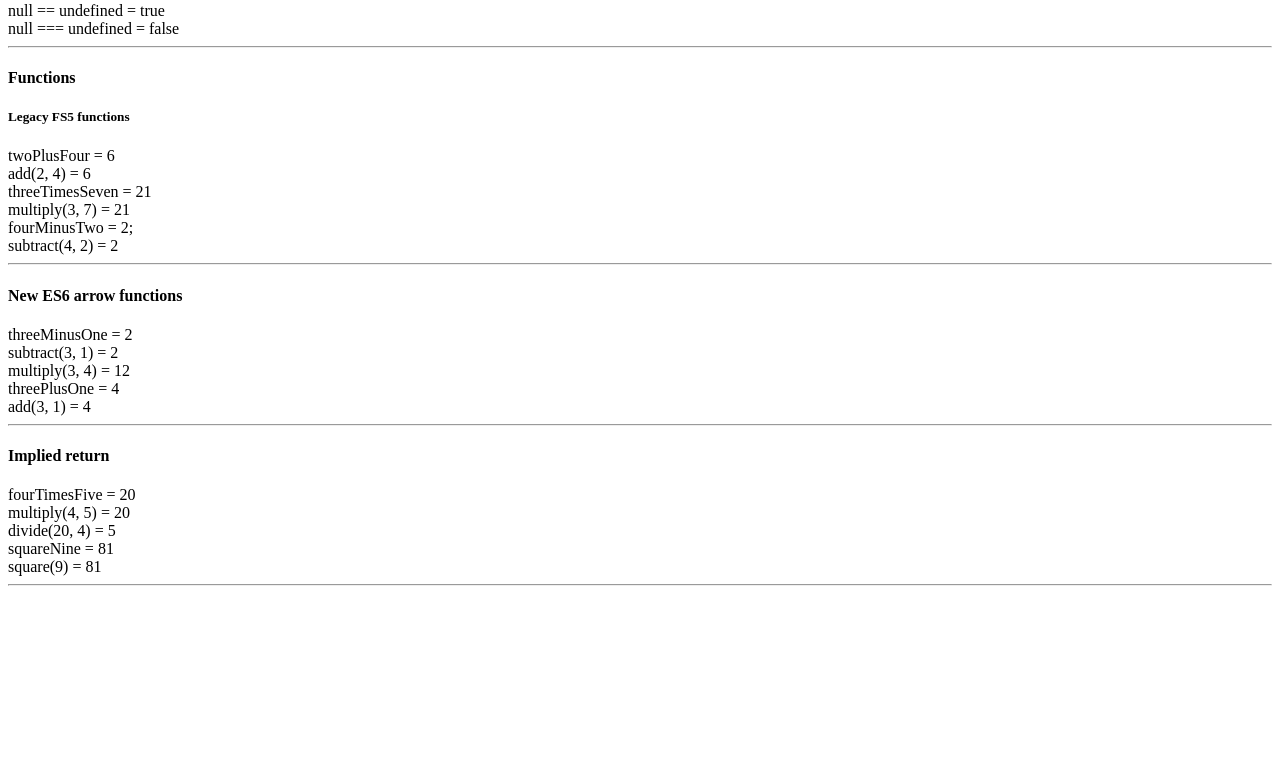
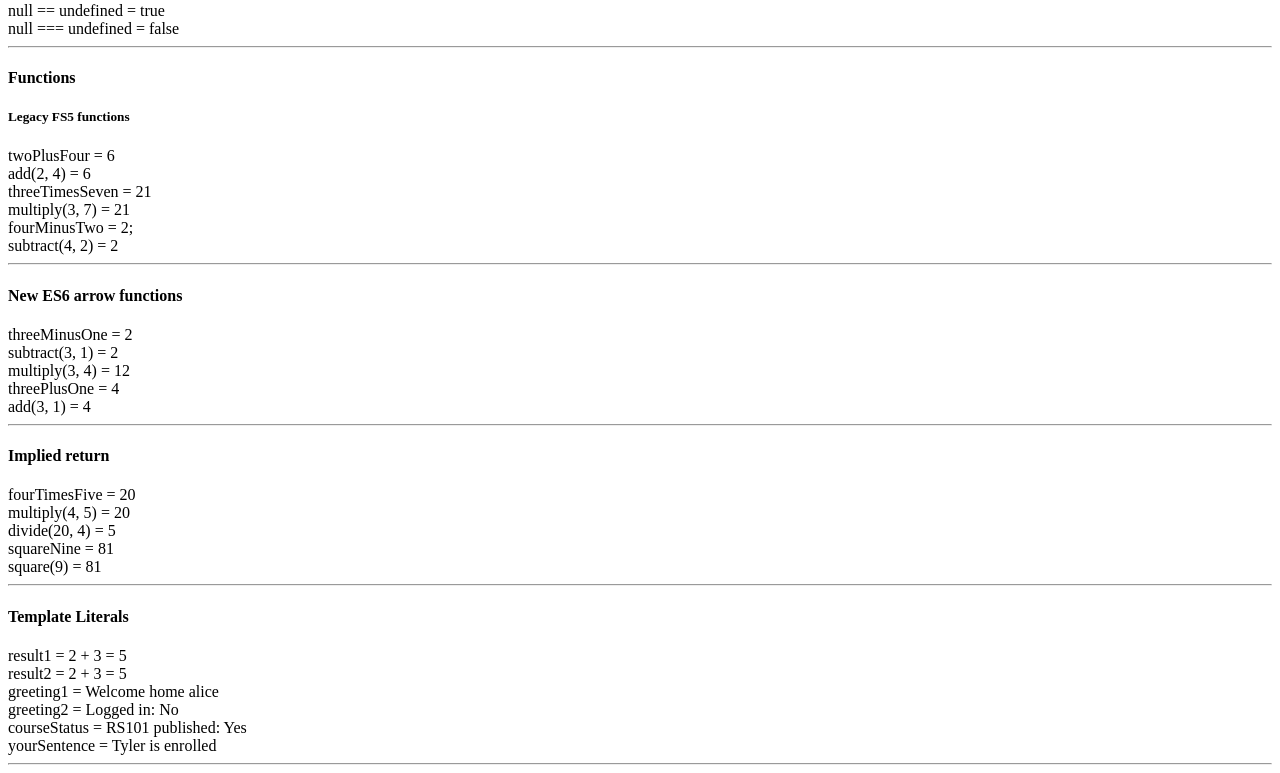
Before and after one commit to pricefy-dotcom/webdev-client, a Next.js app in the folder 2026/fall/webdev/webdev-client/: page /labs/lab3 in a window 1280 px wide. Shown: the part 1558-2331 px from the top of the page. Before the commit the page ends 2152 px from the top, so only its background shows below. Built offline with nearby package versions, Linux system fonts and the light colour scheme.

Commit message:
Lab 3.3.3 Template Literals

```diff
--- /dev/null
+++ b/2026/fall/webdev/webdev-client/app/labs/lab3/TemplateLiterals.tsx
@@ -0,0 +1,31 @@
+export default function TemplateLiterals() {
+    const five = 2 + 3;
+    const result1 = "2 + 3 = " + five;
+    const result2 = `2 + 3 = ${2 + 3}`;
+    const username = "alice";
+    const greeting1 = `Welcome home ${username}`;
+    const loggedIn = false;
+    const greeting2 = `Logged in: ${loggedIn ? "Yes" : "No"}`;
+    const yourName = "Tyler";
+    const enrolledInCourse = true;
+    const yourSentence = `${yourName} ${enrolledInCourse ? "is enrolled" : "is not enrolled"}`;
+    const published = true;
+    const courseStatus = `RS101 published: ${published ? "Yes" : "No"}`;
+    return (
+        <div id="wd-template-literals">
+            <h4>Template Literals</h4>
+            result1 = {result1}
+            <br />
+            result2 = {result2}
+            <br />
+            greeting1 = {greeting1}
+            <br />
+            greeting2 = {greeting2}
+            <br />
+            courseStatus = {courseStatus}
+            <br />
+            yourSentence = {yourSentence}
+            <hr />
+        </div>
+    )
+}
--- a/2026/fall/webdev/webdev-client/app/labs/lab3/page.tsx
+++ b/2026/fall/webdev/webdev-client/app/labs/lab3/page.tsx
@@ -9,6 +9,7 @@ import NullUndefined from "./NullUndefined";
 import LegacyFunctions from "./LegacyFunctions";
 import ArrowFunction from "./ArrowFunctions";
 import ImpliedReturn from "./ImpliedReturn";
+import TemplateLiterals from "./TemplateLiterals";
 
 export default function Lab3() {
     return (
@@ -25,6 +26,7 @@ export default function Lab3() {
             <LegacyFunctions />
             <ArrowFunction />
             <ImpliedReturn />
+            <TemplateLiterals />
         </div>
     );
 }
```
